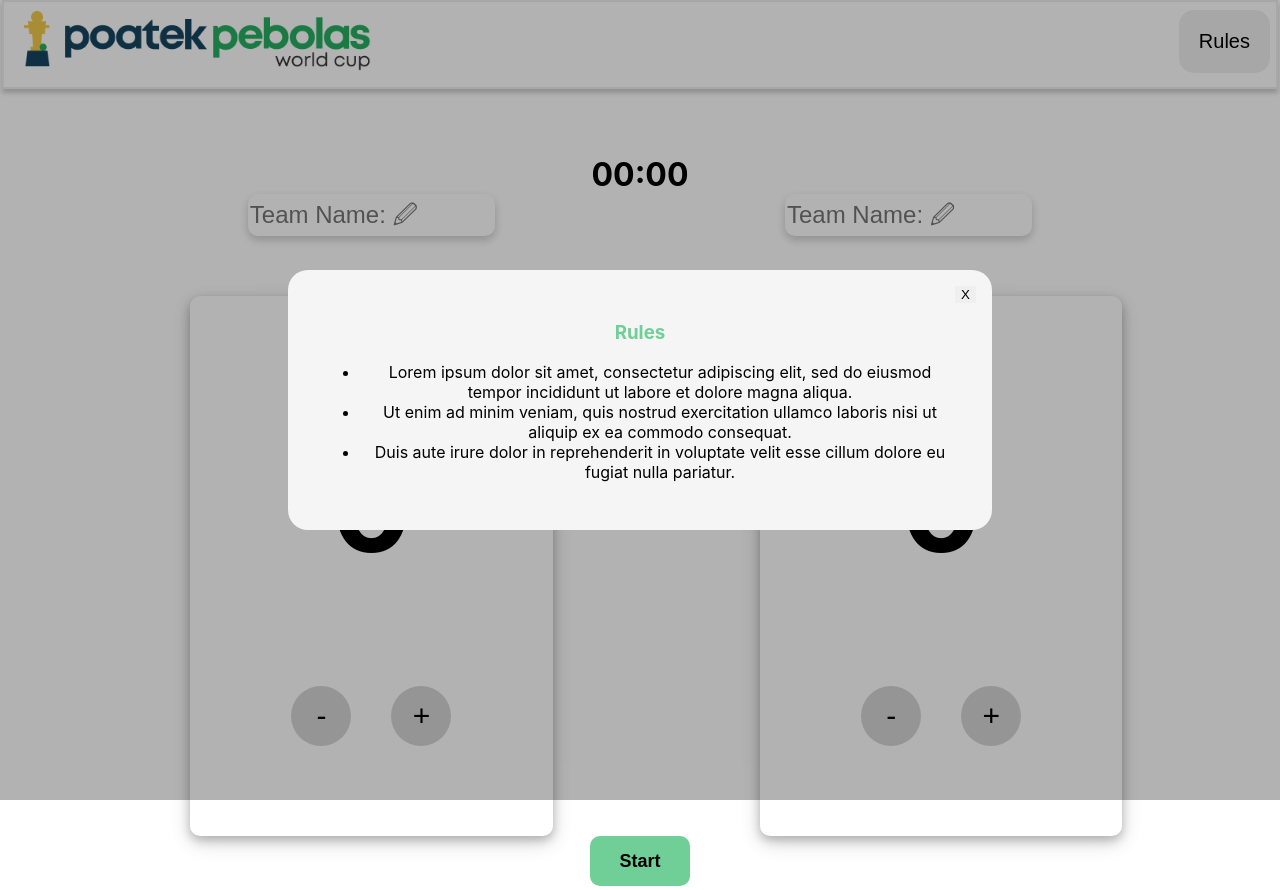
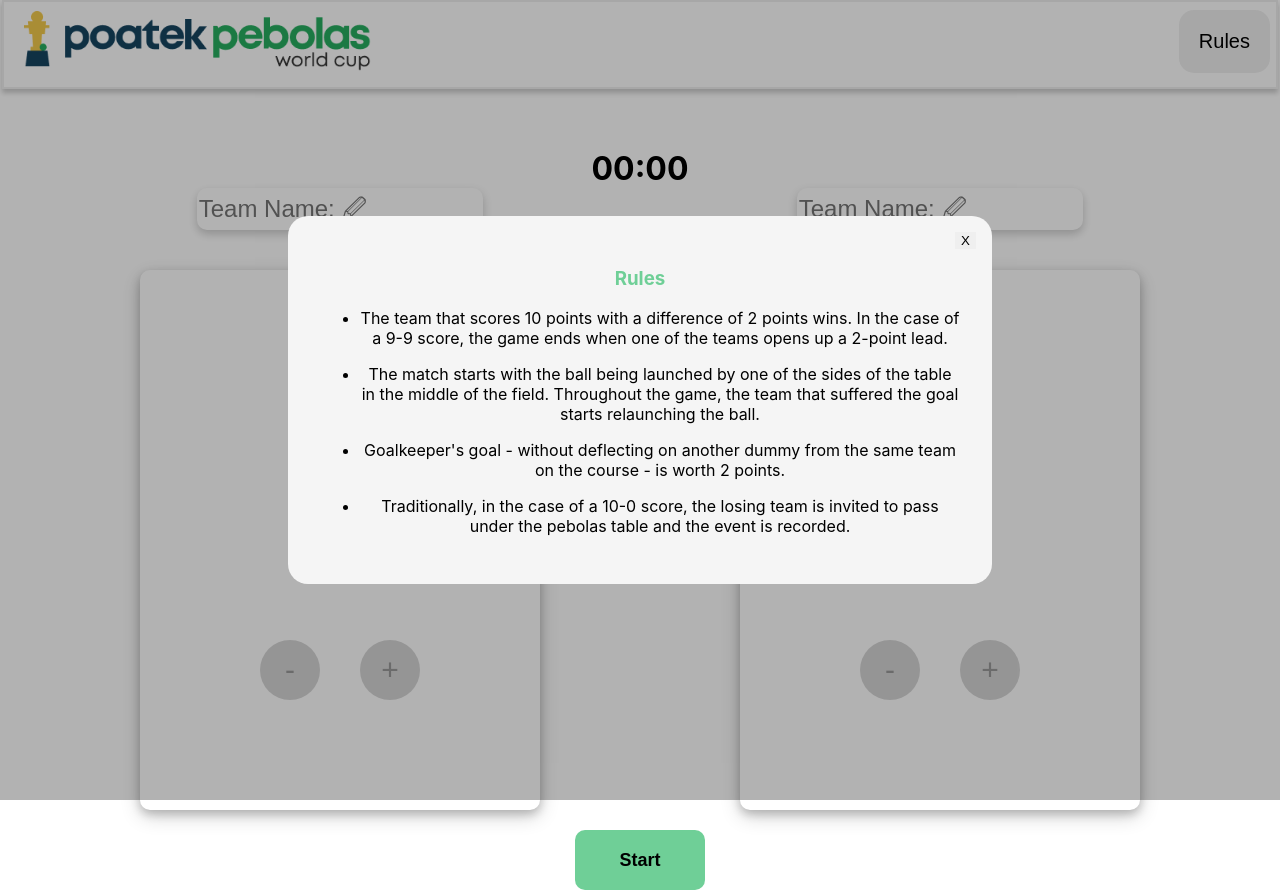
Before and after one commit to NiltonCalegariPoatek/-pebolas-project, a React (Create React App) app: page / in a window 1280 px wide. Both pictures are taken after a click on the button "Rules". Built offline with nearby package versions, Linux system fonts and the light colour scheme.

Commit message:
Separated components & disable buttons

```diff
--- a/src/App.css
+++ b/src/App.css
@@ -41,9 +41,9 @@
 .score {
   font-size: 40px;
   padding: 20px;
-  margin-right: 120px;
-  margin-left: 120px;
-  margin-top: 60px;
+  margin-right: 180px;
+  margin-left: 180px;
+  margin-top: 40px;
   width: 60%;
   height: 500px;
   box-shadow: 0 4px 10px 0 rgba(0, 0, 0, 0.2), 0 6px 20px 0 rgba(0, 0, 0, 0.19);
@@ -73,25 +73,21 @@
 .number {
   height:20%;
   width:100%;
-  margin-bottom: 150px;
-  font-size: 120px;
+  margin-top:90px;
+  margin-bottom: 160px;
+  font-size: 160px;
   border-bottom: 0px;
   font-weight: bold;
 }
 
-.names {
-color:black;
-}
 
 .names-input {
-  width: 19vw;
+  width: 90%;
   height: 5vh;
   box-shadow: 0 4px 10px 0 rgba(0, 0, 0, 0.2), 0 6px 20px 0 rgba(0, 0, 0, 0);
   border: none;
   font-size: x-large;
   border-radius: 10px;
-  margin-right: 145px;
-  margin-left: 145px;
 }
 
 .clock-container {
@@ -139,25 +135,34 @@ color:black;
 }
 
 .start-button{
-  height: 50px;
-  width: 100px;
+  height: 60px;
+  width: 130px;
   border-radius: 10px;
   background-color:#6FCF97;
   border: none;
   font-weight: bold;
   font-size: large;
+  margin-top: 20px;
 }
 
 .stop-button{
-  height: 50px;
-  width: 100px;
+  height: 60px;
+  width: 130px;
   border-radius: 10px;
   background-color: #FF7870;
   border: none;
   font-weight: bold;
   font-size: large;
+  margin-top: 20px;
 }
 
 .team-names {
   font-size: xx-large;
+  margin:0;
 }
+
+.winner{
+  font-size: x-large;
+  margin:0;
+  margin-bottom: 10px;
+}
--- a/src/App.js
+++ b/src/App.js
@@ -1,70 +1,12 @@
 import './App.css';
 import logo from './images/logo.png'
 import React, { useState, useEffect } from 'react';
-import Score from './Components/Score.';
-
+import Score from './Components/Score';
+import Names from './Components/Names';
+import Clock from './Components/Clock';
+import PopUp from './Components/PopUp';
+import StartStopButton from './Components/StartStopButton';
 //Pebolas project
-const Names = ({ teamColor, teamName, handleTeamNameChange, gameStart }) => {
-  return ((gameStart === true) ? (
-    <>
-      <p className='team-names'>{teamName ? teamName : teamColor}</p>
-    </>
-  ) :
-    <form className='names'>
-      <input className='names-input' type={"text"} Placeholder="Team Name: 🖉" value={teamName} onChange={(e) => handleTeamNameChange(teamColor, e.target.value)} />
-    </form>
-  )
-}
-
-
-const Clock = ({ running, winner }) => {
-  const [time, setTime] = useState(0);
-  useEffect(() => {
-    let interval;
-    if (running) {
-      interval = setInterval(() => {
-        setTime((prevTime) => prevTime + 10);
-      }, 10);
-    } else if (!running) {
-      clearInterval(interval);
-    }
-    return () => clearInterval(interval);
-  }, [running]);
-  return (
-    <div className='clock-container'>
-      <p>{winner ? `${winner} is the winner` : ""}</p>
-      <span className='clock'>{("0" + Math.floor((time / 60000) % 60)).slice(-2)}:</span>
-      <span className='clock'>{("0" + Math.floor((time / 1000) % 60)).slice(-2)}</span>
-    </div>
-  )
-}
-
-function PopUp(props) {
-  return (props.trigger) ? (
-    <div className='popup'>
-      <div className='popup-content'>
-        <button className='close-button' onClick={() => props.setTrigger(false)}>X</button>
-        {props.children}
-      </div>
-    </div>
-  ) : "";
-}
-
-const StartButton = ({ setGameStart }) => {
-  return (
-    <div>
-      <button className="start-button" onClick={() => setGameStart(true)}>Start</button>
-    </div>
-  )
-}
-
-const StopButton = ({ setGameStart }) => {
-  return (
-    <div>
-      <button className="stop-button" onClick={() => setGameStart(false)}>Finish</button>
-    </div>
-  )
-}
 
 function App() {
 
@@ -144,14 +86,6 @@ function App() {
     }
   }
 
-  function StartFinishButton({ gameStart }) {
-    return (gameStart === true) ? (
-      <>
-        <StopButton setGameStart={setGameStart} />
-      </>
-    ) : <StartButton setGameStart={setGameStart} />;
-  }
-
   function handleGameStart({ gameStart }) {
     if (gameStart) {
       setRunning(true)
@@ -193,30 +127,26 @@ function App() {
             addPoint={() => handleAddGoal("green")}
             removePoint={() => handleRemoveGoal("green")}
             winner={winner}
+            gameStart={gameStart}
           />
         </div>
 
-        <div>
+        <div className='scores-container'>
           <Names teamName={teamNameYellow} teamColor={"yellow"} handleTeamNameChange={handleTeamNameChange} gameStart={gameStart} />
           <Score
             points={pointsYellow}
             addPoint={() => handleAddGoal("yellow")}
             removePoint={() => handleRemoveGoal("yellow")}
             winner={winner}
+            gameStart={gameStart}
           />
         </div>
       </div>
 
-      <StartFinishButton gameStart={gameStart} />
+      <StartStopButton setGameStart={setGameStart} gameStart={gameStart} />
 
-      <PopUp trigger={buttonPopup} setTrigger={setButtonPopup}>
-        <h3 className='rules-title'>Rules</h3>
-        <ul>
-          <li>Lorem ipsum dolor sit amet, consectetur adipiscing elit, sed do eiusmod tempor incididunt ut labore et dolore magna aliqua.</li>
-          <li>Ut enim ad minim veniam, quis nostrud exercitation ullamco laboris nisi ut aliquip ex ea commodo consequat.</li>
-          <li>Duis aute irure dolor in reprehenderit in voluptate velit esse cillum dolore eu fugiat nulla pariatur.</li>
-        </ul>
-      </PopUp>
+      <PopUp trigger={buttonPopup} setTrigger={setButtonPopup}/>
+
     </div>
   );
 }
--- /dev/null
+++ b/src/Components/Clock.jsx
@@ -0,0 +1,25 @@
+import React, { useState, useEffect } from 'react';
+
+const Clock = ({ running, winner }) => {
+    const [time, setTime] = useState(0);
+    useEffect(() => {
+        let interval;
+        if (running) {
+            interval = setInterval(() => {
+                setTime((prevTime) => prevTime + 10);
+            }, 10);
+        } else if (!running) {
+            clearInterval(interval);
+        }
+        return () => clearInterval(interval);
+    }, [running]);
+    return (
+        <div className='clock-container'>
+            <p className='winner'>{winner ? `${winner} is the winner` : ""}</p>
+            <span className='clock'>{("0" + Math.floor((time / 60000) % 60)).slice(-2)}:</span>
+            <span className='clock'>{("0" + Math.floor((time / 1000) % 60)).slice(-2)}</span>
+        </div>
+    )
+}
+
+export default Clock;
--- /dev/null
+++ b/src/Components/Names.jsx
@@ -0,0 +1,13 @@
+const Names = ({ teamColor, teamName, handleTeamNameChange, gameStart }) => {
+    return ((gameStart === true) ? (
+
+        <p className='team-names'>{teamName ? teamName : teamColor}</p>
+
+    ) :
+        <form className='names'>
+            <input className='names-input' type={"text"} Placeholder="Team Name: 🖉" value={teamName} onChange={(e) => handleTeamNameChange(teamColor, e.target.value)} />
+        </form>
+    )
+}
+
+export default Names;
--- /dev/null
+++ b/src/Components/PopUp.jsx
@@ -0,0 +1,21 @@
+function PopUp(props) {
+    return (props.trigger) ? (
+        <div className='popup'>
+            <div className='popup-content'>
+                <button className='close-button' onClick={() => props.setTrigger(false)}>X</button>
+                <h3 className='rules-title'>Rules</h3>
+                <ul>
+                    <li>The team that scores 10 points with a difference of 2 points wins. In the case of a 9-9 score, the game ends when one of the teams opens up a 2-point lead.</li>
+                    <p/>
+                    <li>The match starts with the ball being launched by one of the sides of the table in the middle of the field. Throughout the game, the team that suffered the goal starts relaunching the ball.</li>
+                    <p/>
+                    <li>Goalkeeper's goal - without deflecting on another dummy from the same team on the course - is worth 2 points.</li>
+                    <p/>
+                    <li>Traditionally, in the case of a 10-0 score, the losing team is invited to pass under the pebolas table and the event is recorded.</li>
+                </ul>
+            </div>
+        </div>
+    ) : "";
+}
+
+export default PopUp;
--- a/src/Components/Score..jsx
+++ /dev/null
@@ -1,15 +0,0 @@
-const Score = ({ points, addPoint, removePoint, winner }) => {
-  return (
-    <>
-      <div className='score' >
-        <p className='number'> {points} </p>
-        <div className='button-container'>
-          <button className='button' onClick={removePoint}>-</button>
-          <button className='button' onClick={addPoint}>+</button>
-        </div>
-      </div>
-    </>
-  )
-}
-
-export default Score;
--- /dev/null
+++ b/src/Components/Score.jsx
@@ -0,0 +1,15 @@
+const Score = ({ points, addPoint, removePoint, winner, gameStart }) => {
+  return (
+    <>
+      <div className='score' >
+        <p className='number'> {points} </p>
+        <div className='button-container'>
+          <button className='button' onClick={removePoint} disabled = {gameStart ? false : true}>-</button>
+          <button className='button' onClick={addPoint} disabled = {gameStart ? false : true}>+</button>
+        </div>
+      </div>
+    </>
+  )
+}
+
+export default Score;
--- /dev/null
+++ b/src/Components/StartStopButton.jsx
@@ -0,0 +1,9 @@
+const StartStopButton = ({ setGameStart, gameStart }) => {
+    return (
+      <div>
+        <button className={ gameStart ? "stop-button":"start-button"} onClick={() => setGameStart(!gameStart)}>{gameStart ? "Finish" : "Start"}</button>
+      </div>
+    )
+  }
+
+export default StartStopButton;
```
